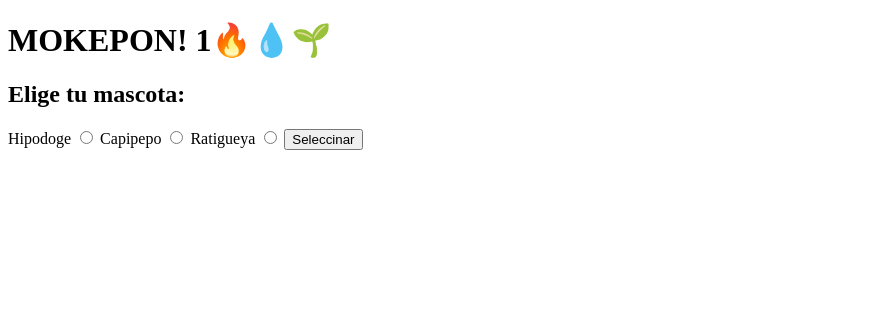
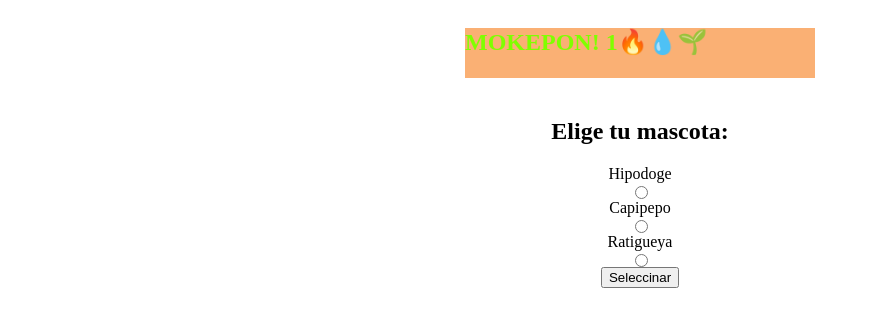
Before and after one commit to Leonel-Javier-Calleja-Hernandez/C-BASICO-PLATZI, a plain HTML site: page Fundamentos de PROGRAMACION/mokepon/mokepon.html in a window 1280 px wide. Shown: the whole page, without its empty margins (0-870 px from the left). Drawn offline with Linux system fonts and the light colour scheme.

Commit message:
GUARDADO29/01/2024:1:22

```diff
--- /dev/null
+++ b/Fundamentos de PROGRAMACION/mokepon/css/styles.css
@@ -0,0 +1,13 @@
+.titulo {
+    color:chartreuse;
+    width: 350px;
+    height: 50px;
+    background-color: #fab074;
+
+}
+#SELECCIONAR-MASCOTA{
+    display: flex;
+    flex-direction: column;
+    justify-content: center;
+    align-items: center;
+}
--- a/Fundamentos de PROGRAMACION/mokepon/mokepon.html
+++ b/Fundamentos de PROGRAMACION/mokepon/mokepon.html
@@ -8,9 +8,10 @@
 </head>
     <body>
         <script src="./js/mokepon.js"></script>
-        <h1>MOKEPON! 1🔥💧🌱</h1>
+        <link rel="stylesheet" href="./css/styles.css">
+        <section id="SELECCIONAR-MASCOTA">
+            <h1 class="titulo">MOKEPON! 1🔥💧🌱</h1>
 
-        <section id="SELECCIONAR-MASCOTA">
             <h2>Elige tu mascota:</h2>
 
 
@@ -25,6 +26,8 @@
     <button id="boton-mascota">Seleccinar</button>
     </section>
             <section id="SELECCIONAR-ATAQUE">
+            <h1 class="titulo">MOKEPON! 1🔥💧🌱</h1>
+
             <h2>Elege tu ataque</h2>
 
             <p>Tu mascota <samp id="mascota-jugador"></samp>tiene <span id="vidas-jugador"></span> vidas</p>
```
Also changed, not shown: C BASICO PLATZI GIT REP.txt (line endings or trailing spaces).
